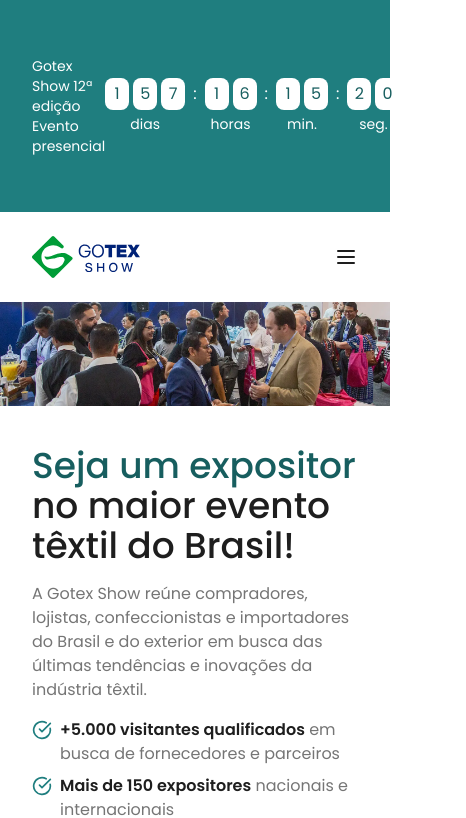
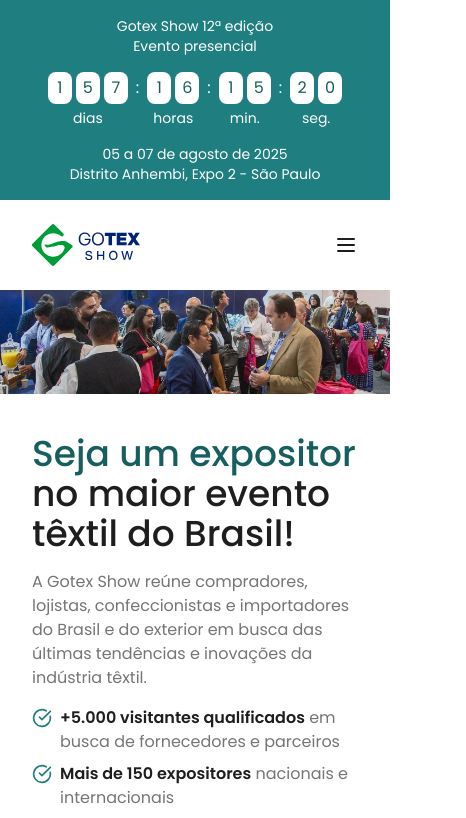
Before and after one commit to mtscarvalho/gotex-show-site, a Next.js app: page / in a window 390 px wide. Shown: the top 818 px of the page, 466 px wide, since content can reach past the window. Built offline with nearby package versions, Linux system fonts and the light colour scheme.

Commit message:
Fix topbar on mobile

```diff
--- a/src/components/topbar.tsx
+++ b/src/components/topbar.tsx
@@ -4,13 +4,13 @@
 export function Topbar() {
   return (
     <div className="bg-brand-primary text-on-brand py-4">
-      <div className="container flex items-center justify-between">
-        <p className="text-left text-sm">
+      <div className="container flex flex-col items-center justify-between gap-4 lg:flex-row">
+        <p className="text-center text-sm lg:text-left">
           Gotex Show 12ª edição <br />
           Evento presencial
         </p>
         <Countdown />
-        <p className="text-right text-sm">
+        <p className="text-center text-sm lg:text-right">
           05 a 07 de agosto de 2025 <br />
           Distrito Anhembi, Expo 2 - São Paulo
         </p>
```
